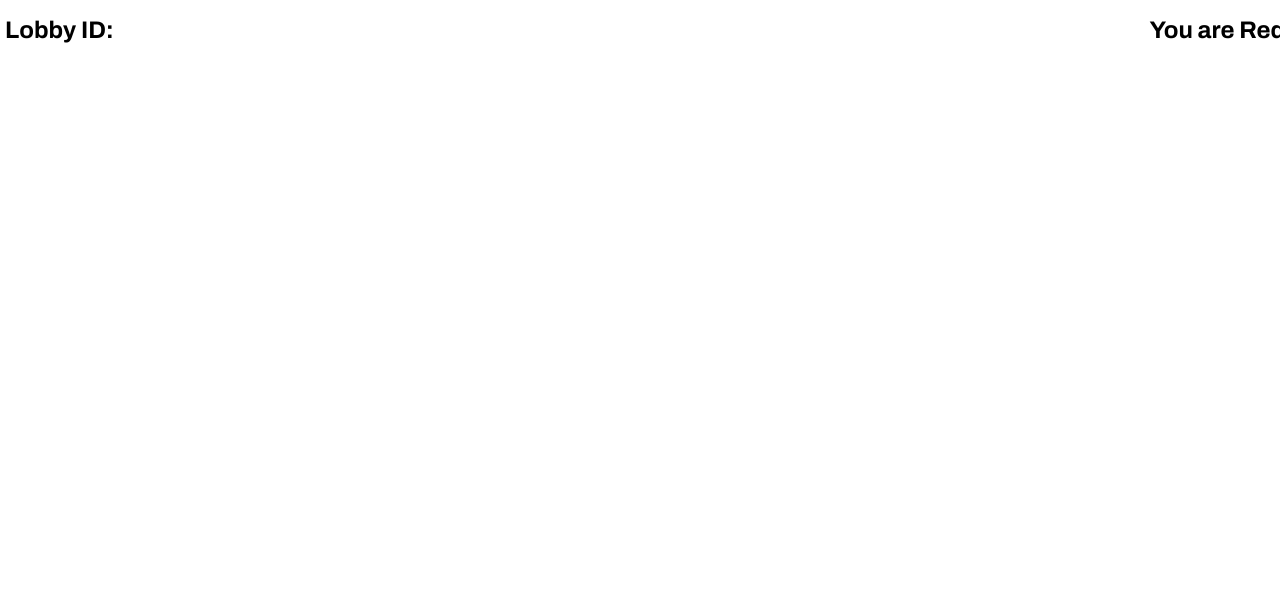
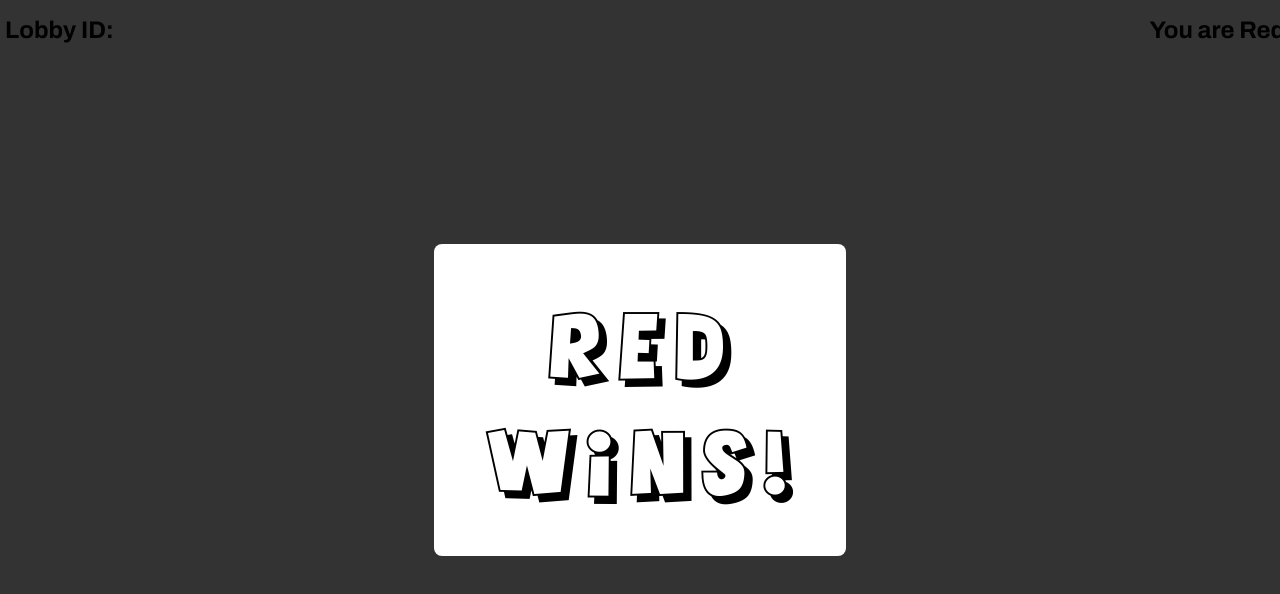
Before and after one commit to lukedaviskzn/slic, a website: page public/play.html in a window 1280 px wide. Drawn offline with Linux system fonts and the light colour scheme; no server answers.

Commit message:
Win screen

```diff
--- a/public/css/play.css
+++ b/public/css/play.css
@@ -4,6 +4,15 @@ html, body {
     height: 100%;
     overflow: hidden;
     font-family: "Archivo", sans-serif;
+}
+
+@font-face {
+    font-family: 'agent_redregular';
+    src: url('fonts/agentred-webfont.woff2') format('woff2'),
+         url('fonts/agentred-webfont.woff') format('woff');
+    font-weight: normal;
+    font-style: normal;
+
 }
 
 #lobby {
@@ -62,3 +71,32 @@ button:hover {
     background-color: rgb(59, 218, 59);
     transform: translateY(5px);
 }
+
+#winScreen {
+    position: absolute;
+    left: 0px;
+    top: 0px;
+    bottom: 0px;
+    right: 0px;
+    background-color: rgba(0, 0, 0, 0.8);
+    display: flex;
+    align-items: center;
+}
+
+.panel {
+    flex-shrink: 0;
+    margin-left: auto;
+    margin-right: auto;
+    border-radius: 0.5rem;
+    padding: 3rem;
+    background-color: white;
+    color: black;
+    display: flex;
+    justify-content: center;
+    align-items: center;
+    flex-direction: column;
+    row-gap: 1rem;
+    font-family: "agent_redregular", sans-serif;
+    text-align: center;
+    font-size: 4rem;
+}
--- a/public/play.html
+++ b/public/play.html
@@ -35,5 +35,10 @@
         </div>
         <!-- <button id="startButton" onclick="javascript:start()">START</button> -->
     </div>
+    <div id="winScreen">
+        <div class="panel">
+            <span id="winPlayer">RED</span> <span>WINS!</span>
+        </div>
+    </div>
 </body>
 </html>
```
